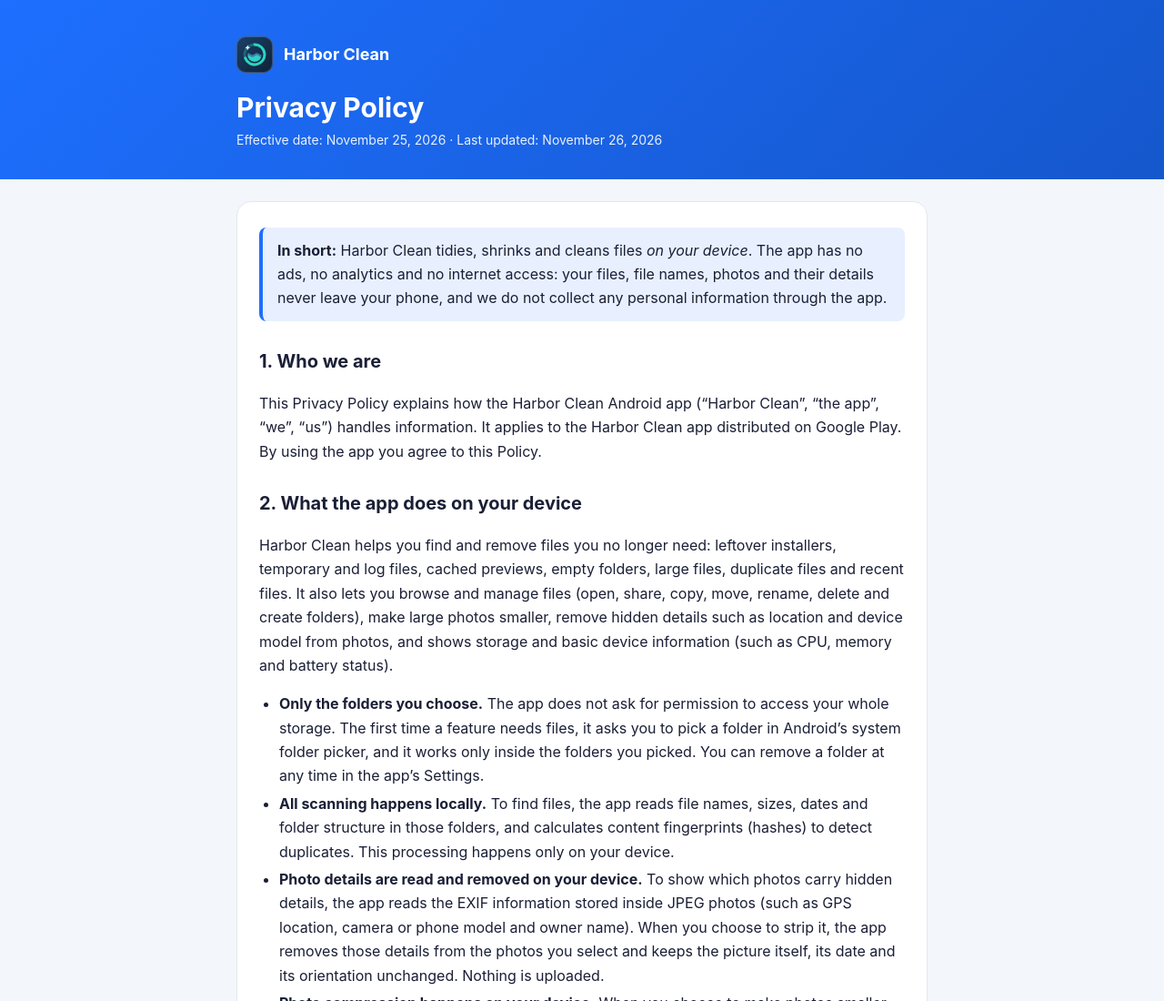
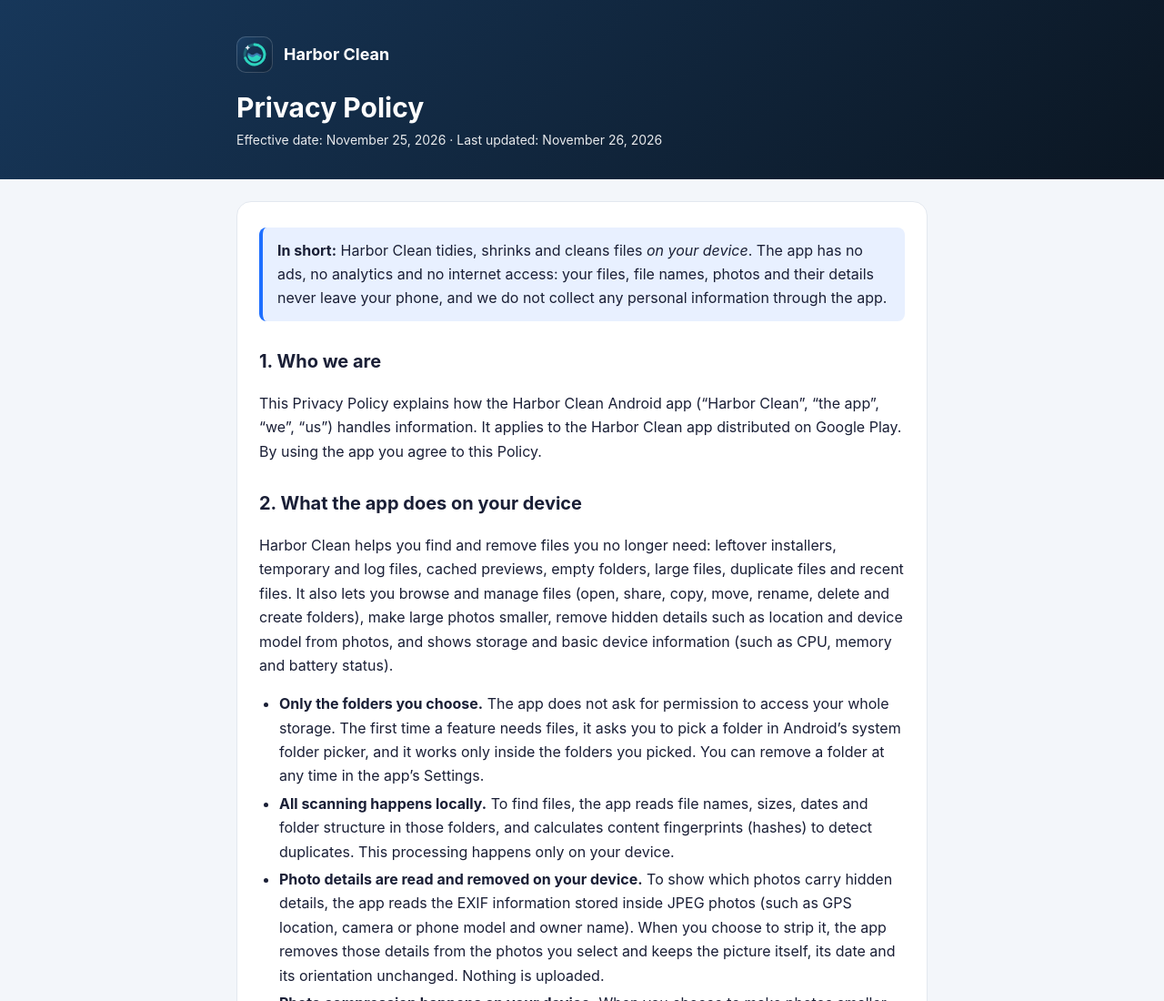
Before and after one commit to harborclean/harborclean.github.io, a plain HTML site: page privacy/index.html in a window 1280 px wide. Shown: the top 1100 px of the page at 91% size. Drawn offline with Linux system fonts and the light colour scheme.

Commit message:
style(privacy): 页头改为海军蓝，与 App「夜港」配色一致

```diff
--- a/privacy/index.html
+++ b/privacy/index.html
@@ -32,7 +32,8 @@
     font: 16px/1.65 -apple-system, BlinkMacSystemFont, "Segoe UI", Roboto, "Helvetica Neue", Arial, sans-serif;
   }
   header {
-    background: linear-gradient(135deg, var(--brand), var(--brand-dark));
+    /* 海军蓝页头，与 App 的「夜港」配色一致 */
+    background: linear-gradient(135deg, #17375A, #0B1622);
     color: #fff;
     padding: 40px 16px 32px;
   }
```
